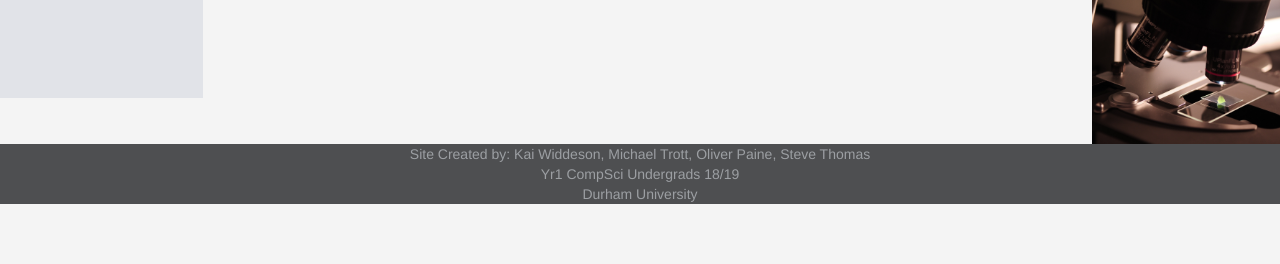
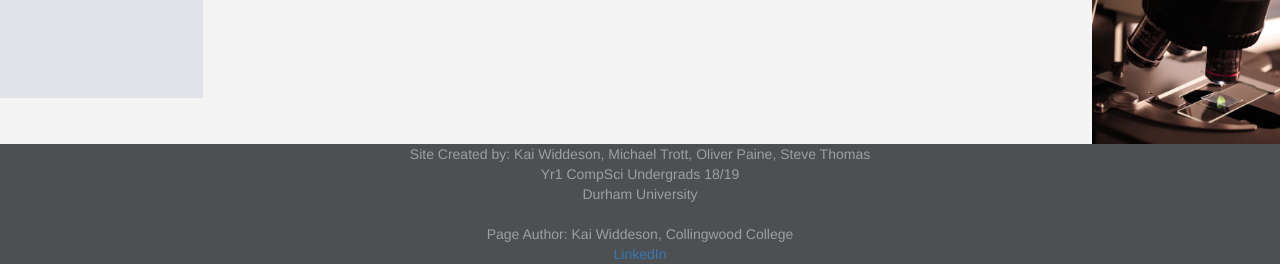
Before and after one commit to stevethomas1854/ProgFormative1, a plain HTML site: page index.html in a window 1280 px wide. Shown: the part 902-1166 px from the top of the page. Before the commit the page ends 1106 px from the top, so only its background shows below. Drawn offline with nearby package versions, Linux system fonts and the light colour scheme.

Commit message:
Added author info about Kai for index.html

```diff
--- a/index.html
+++ b/index.html
@@ -55,7 +55,9 @@
 		<center>
 		<p id="footer"> Site Created by: Kai Widdeson, Michael Trott, Oliver Paine, Steve Thomas
 			<br> Yr1 CompSci Undergrads 18/19 <br>
-			Durham University </p>
+			Durham University
+			<br> <br> Page Author: Kai Widdeson, Collingwood College<br>
+			<a href="https://www.linkedin.com/in/kai-widdeson-b76bb8174">LinkedIn</a></p>
 		</center>
 	</footer>
 </body>
```
